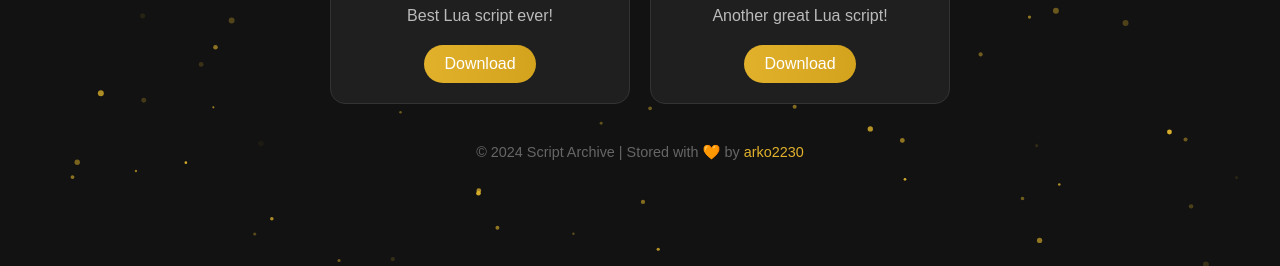
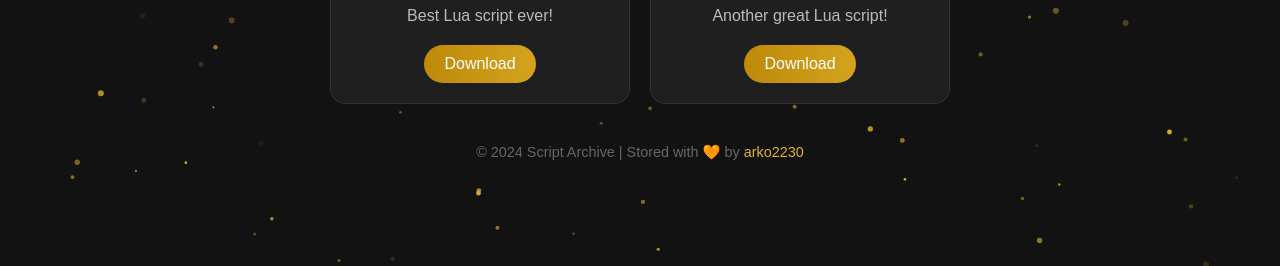
Before and after one commit to arkosocials/luafile.top, a plain HTML site: page index.html in a window 1280 px wide. Shown: the part 534-800 px from the top of the page. Drawn offline with Linux system fonts and the light colour scheme.

Commit message:
Update index.html

```diff
--- a/index.html
+++ b/index.html
@@ -117,7 +117,7 @@
 
         .download-btn {
             display: inline-block;
-            background: linear-gradient(90deg, #e1b12c, #d4a31e);
+            background: linear-gradient(90deg, #bd8a09, #d4a31e);
             color: #fff;
             text-decoration: none;
             padding: 10px 20px;
@@ -127,7 +127,7 @@
         }
 
         .download-btn:hover {
-            background: linear-gradient(90deg, #d4a31e, #e1b12c);
+            background: linear-gradient(90deg, #d4a31e, #bd8a09);
             transform: translateY(-3px);
         }
 
```
